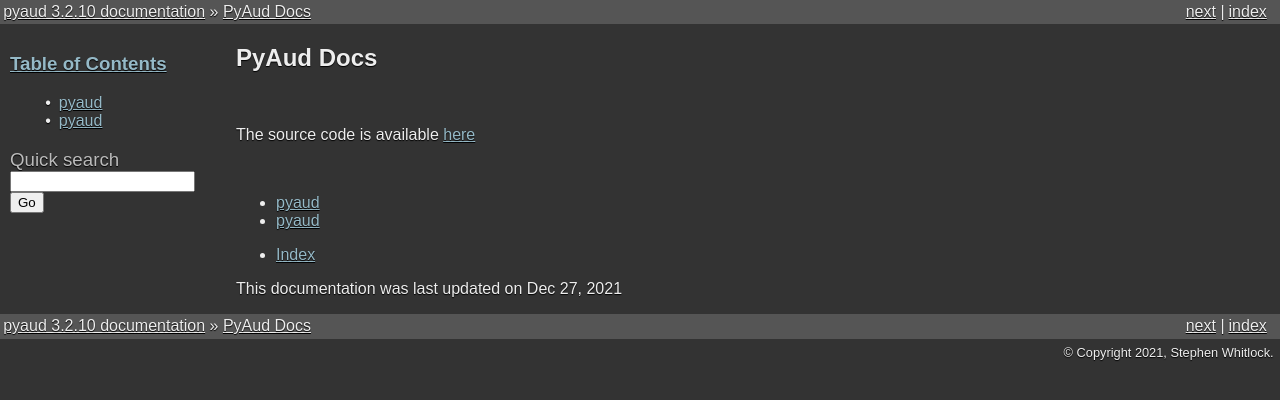
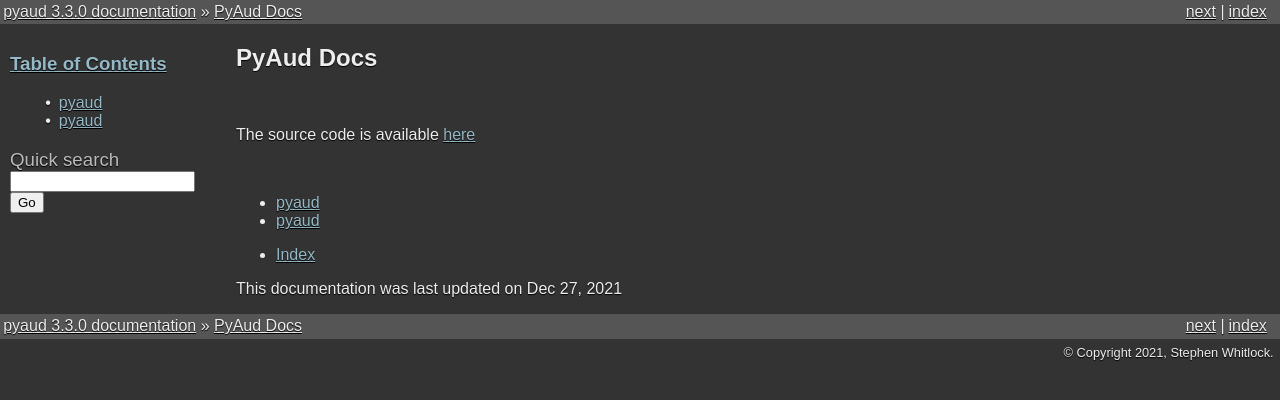
Before and after one commit to jshwi/pyaud, a Sphinx documentation site: the page built from docs/index.rst, in a window 1280 px wide. Shown: the top 400 px of the page. Built offline with Sphinx 7.4.7, drawn with Linux system fonts in a browser that asks for light colours; formulas are drawn with MathJax 3.

Commit message:
Bump version: 3.2.10 → 3.3.0

```diff
--- a/docs/conf.py
+++ b/docs/conf.py
@@ -22,7 +22,7 @@ copyright = "2021, Stephen Whitlock"
 author = "Stephen Whitlock"
 
 # The full version, including alpha/beta/rc tags
-release = "3.2.10"
+release = "3.3.0"
 
 
 # -- General configuration ---------------------------------------------------
--- a/pyaud/_version.py
+++ b/pyaud/_version.py
@@ -7,4 +7,4 @@ Contains the version of this package.
 Allows for access to the version internally without cyclic imports
 caused by accessing it through __init__.
 """
-__version__ = "3.2.10"
+__version__ = "3.3.0"
--- a/setup.py
+++ b/setup.py
@@ -12,7 +12,7 @@ with open("README.rst", encoding="utf-8") as file:
 
 setuptools.setup(
     name="pyaud",
-    version="3.2.10",
+    version="3.3.0",
     description="Framework for writing Python packages audits",
     long_description=README,
     long_description_content_type="text/x-rst",
```
Also changed, not shown: CHANGELOG.md (+4 -1 lines), .bumpversion.cfg.
